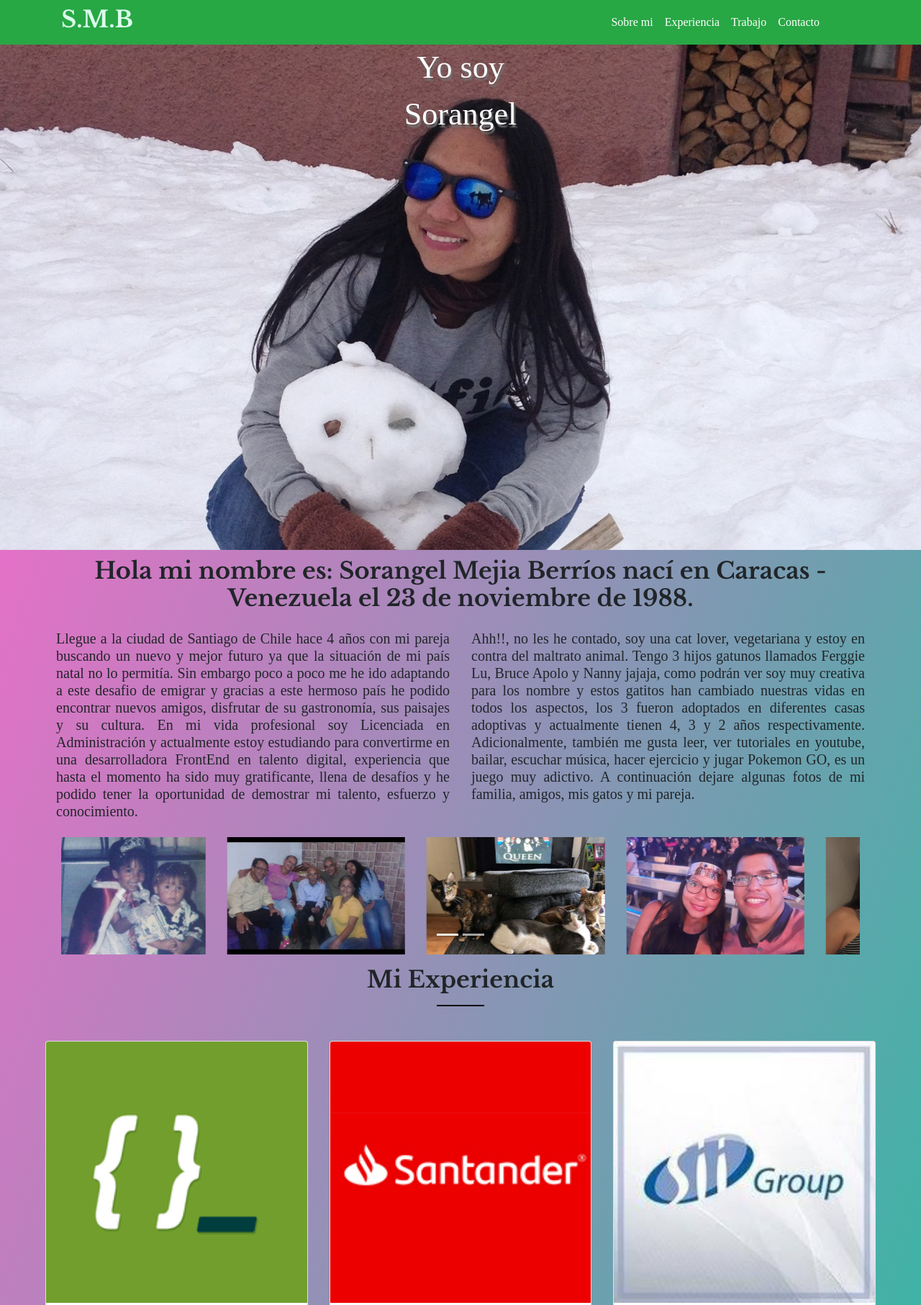
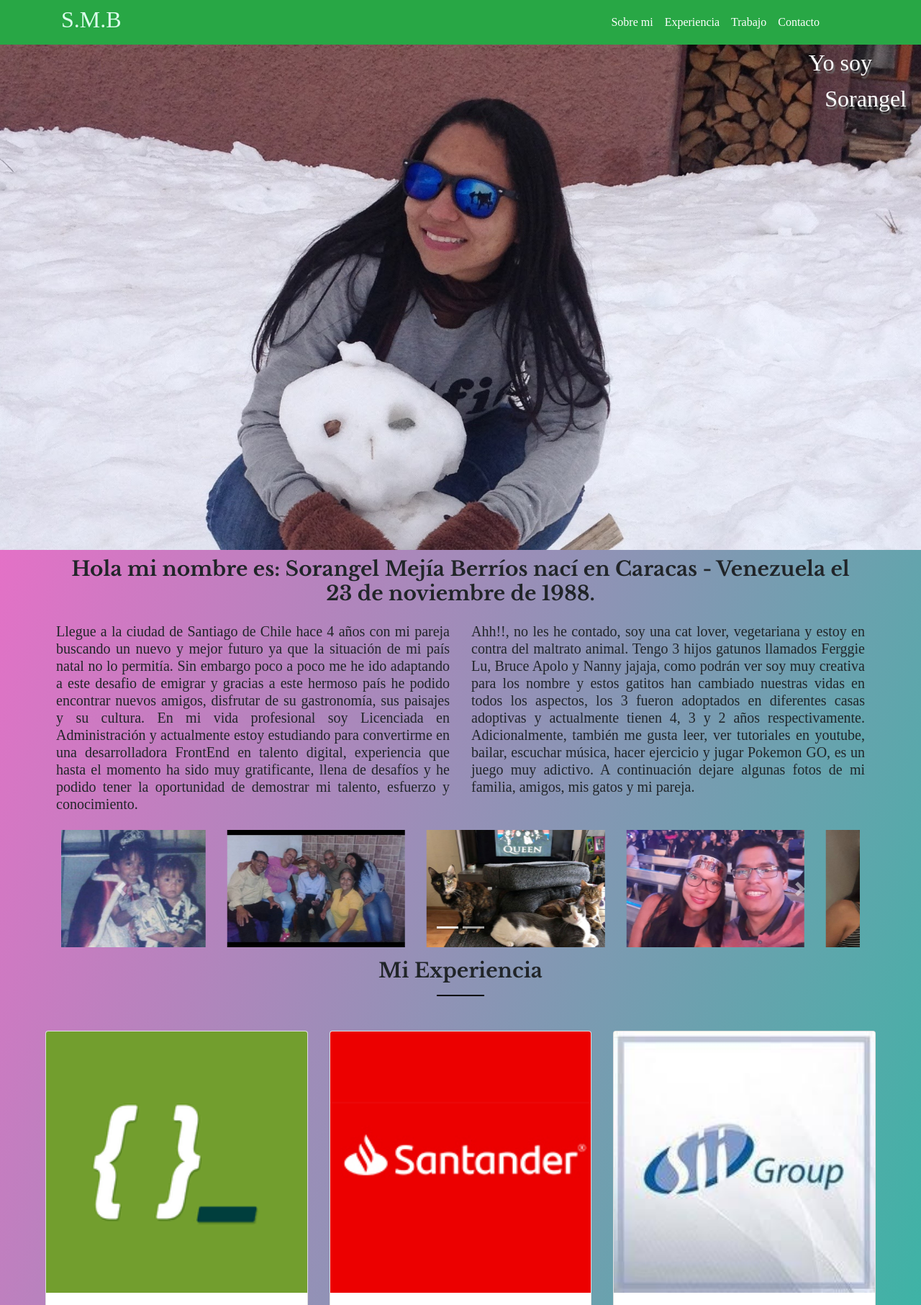
Before and after one commit to sory2311/Portafolio-prueba, a plain HTML site: page index.html in a window 1280 px wide. Shown: the top 1813 px of the page at 72% size. Drawn offline with nearby package versions, Linux system fonts and the light colour scheme; a script that the page names is missing; a web font is replaced by a local one.

Commit message:
se modifican margenes

```diff
--- a/assets/css/style.css
+++ b/assets/css/style.css
@@ -14,9 +14,9 @@ background: linear-gradient(to top left, #00cc99 0%, #ff66cc 100%);
   }
 
   h1 {
-  font-weight: 200;
-  text-align: center;
-  font-size: 2.75em;
+  font-weight: 150;
+  text-align: right;
+  font-size: 2em;
   margin-bottom: 1.25em;
   }
 
@@ -29,8 +29,7 @@ hr {
   color: #fff;
 }
 
-
-h2 {
+h3 {
 font-family: 'Libre Baskerville', serif;
 }
 
--- a/index.html
+++ b/index.html
@@ -56,7 +56,7 @@
   <div class="container ">
     <div class="row">
       <div class="text-center p-2" style="margin-top:-50px">
-  <h2> Hola mi nombre es: Sorangel Mejia Berríos nací en Caracas - Venezuela el 23 de noviembre de 1988.</h2>
+  <h3> Hola mi nombre es: Sorangel Mejía Berríos nací en Caracas - Venezuela el 23 de noviembre de 1988.</h3>
   </div>
   </div>
   </div>
@@ -141,7 +141,7 @@
     </div>
 
 <section id="experiencia">
-        <h2 class= "pt-3 text-center">Mi Experiencia</h2>
+        <h3 class= "pt-3 text-center">Mi Experiencia</h3>
       <hr/>
         <div class="card-deck m-5 pb-3 px-0 mt-3">
           <div class="card">
@@ -171,7 +171,7 @@
 
 <section id="trabajos">
   <div class="container-fluid bg-success text-center py-4 display: block;">
-  <h2 class="mb-2 p-1 text-center">Mis últimos trabajos</h2><hr/>
+  <h3 class="mb-2 p-1 text-center">Mis últimos trabajos</h3><hr/>
   <div class="card-columns py-2 px-5 text-center">
     <div class="card">
       <img src="assets/img/meet_coffee.png" class="card-img-top" alt="meet_coffee">
@@ -219,7 +219,7 @@
 
     <section id="contacto" class="container-fluid newsletter bg-muted py-0">
       <div class="container text-center py-4">
-    <h2 class="mb-4">Contacto<hr/></h2>
+    <h3 class="mb-4">Contacto<hr/></h3>
   <div class="typeform-widget" data-url="https://sorangel476605.typeform.com/to/gMVg0q" style="width: 100%; height: 500px;"></div> <script> (function() { var qs,js,q,s,d=document, gi=d.getElementById, ce=d.createElement, gt=d.getElementsByTagName, id="typef_orm", b="https://embed.typeform.com/"; if(!gi.call(d,id)) { js=ce.call(d,"script"); js.id=id; js.src=b+"embed.js"; q=gt.call(d,"script")[0]; q.parentNode.insertBefore(js,q) } })() </script> <div style="font-family: Sans-Serif;font-size: 12px;color: #999;opacity: 0.5; padding-top: 5px;"> powered by <a href="https://admin.typeform.com/signup?utm_campaign=gMVg0q&utm_source=typeform.com-01DZ9Y31D87501VPX04RH9AWQ8-free&utm_medium=typeform&utm_content=typeform-embedded-poweredbytypeform&utm_term=ES" style="color: #999" target="_blank">Typeform</a> </div>
 
           <button type="submit" class="btn btn-success btn-sm">Comenzar</button>
@@ -229,7 +229,7 @@
 
 
 
-      <footer class="container-fluid bg-success text-white text-center p-4" style="display:block;">
+      <footer class="container-fluid bg-success text-white text-center p-4">
       <div class="row">
         <div class="col col-md-5 d-none d-sm-block">
           <h1><span>Sigueme en</span></h1>
```
